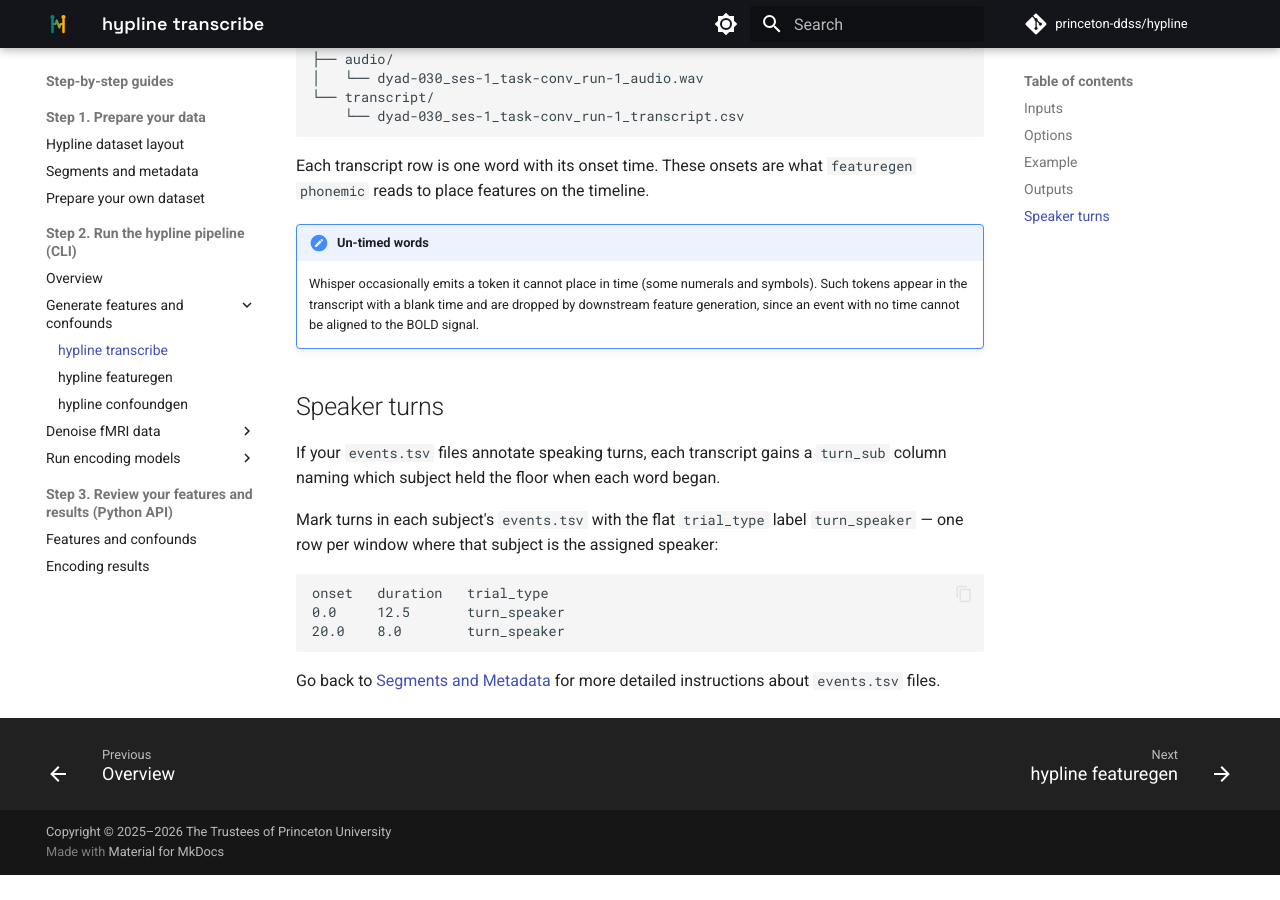
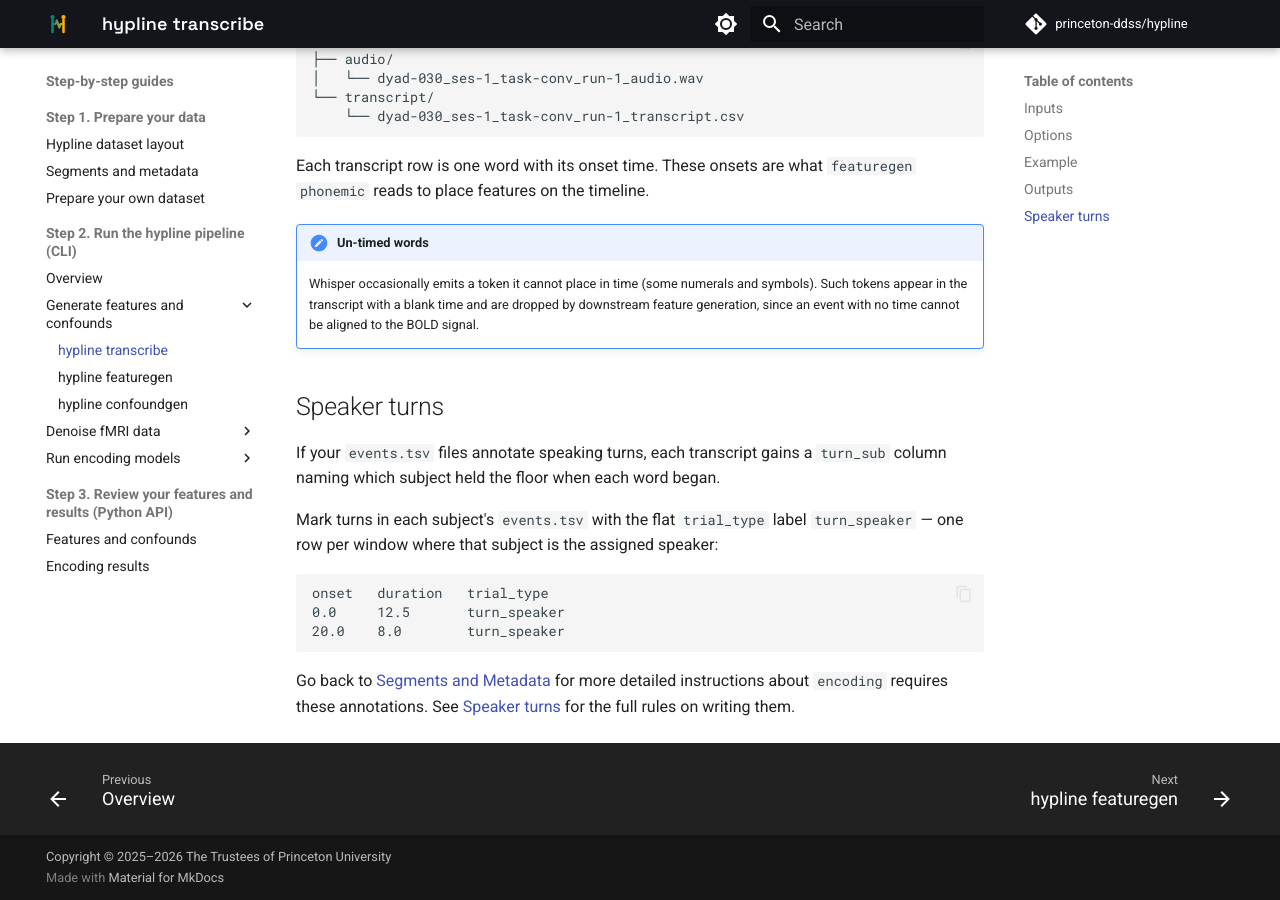
Before and after one commit to princeton-ddss/hypline, an MkDocs documentation site: the page built from docs/mkdocs/step-by-step/transcribe.md, in a window 1280 px wide and 900 px high, scrolled down 2113 px. Built offline with MkDocs 1.6.1 and Material for MkDocs 9.7.7, drawn with Linux system fonts in a browser that asks for light colours; comment, search, counter and statistics services are not loaded; the version menu is left out; before the commit the page ends 2988 px from its top, so only the background shows below that.

Commit message:
Update docs/mkdocs/step-by-step/transcribe.md
Co-authored-by: Sangyoon Park <datumvitae@gmail.com>

````diff
--- a/docs/mkdocs/step-by-step/transcribe.md
+++ b/docs/mkdocs/step-by-step/transcribe.md
@@ -117,4 +117,5 @@ onset   duration   trial_type
 ```
 
 Go back to [Segments and Metadata](segments.md) for more detailed instructions about
-`events.tsv` files.
+`encoding` requires these annotations. See [Speaker turns](segments.md#speaker-turns)
+for the full rules on writing them.
````
